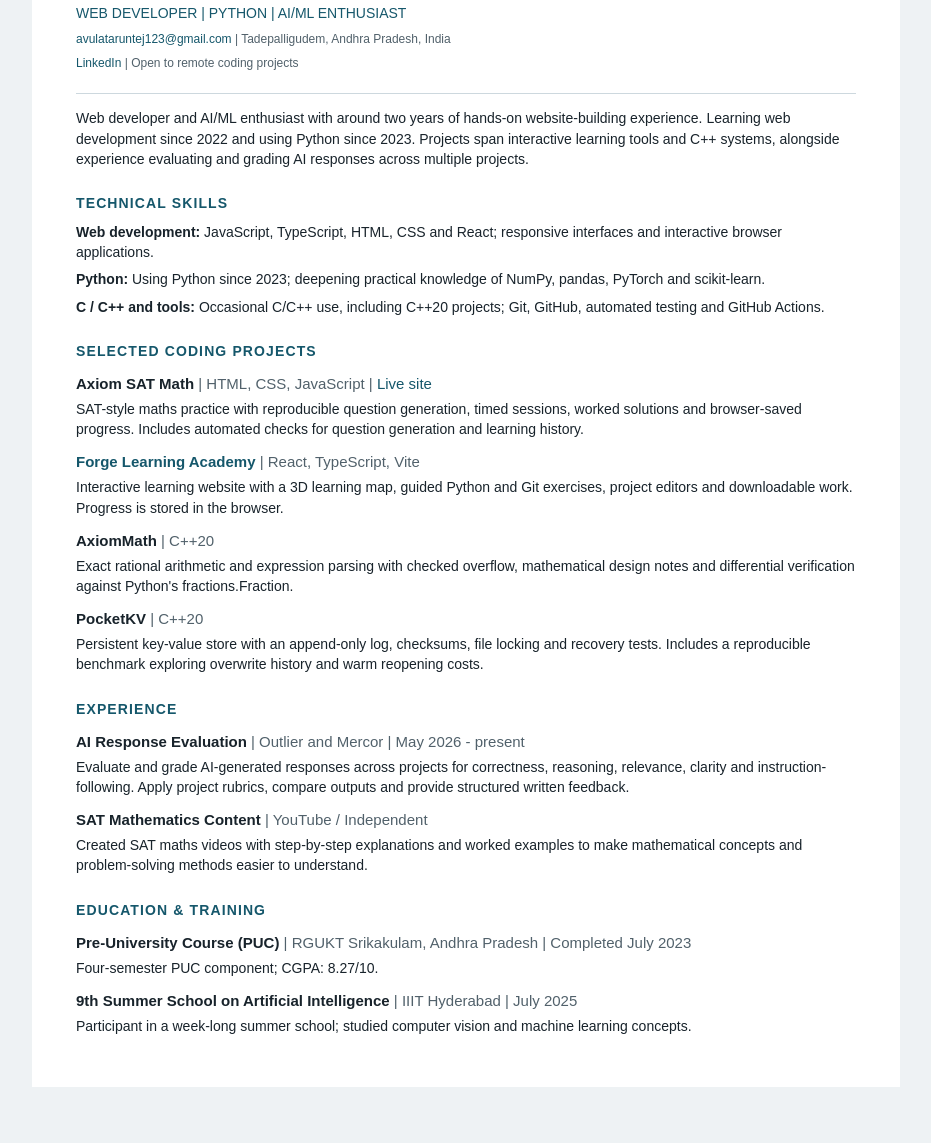
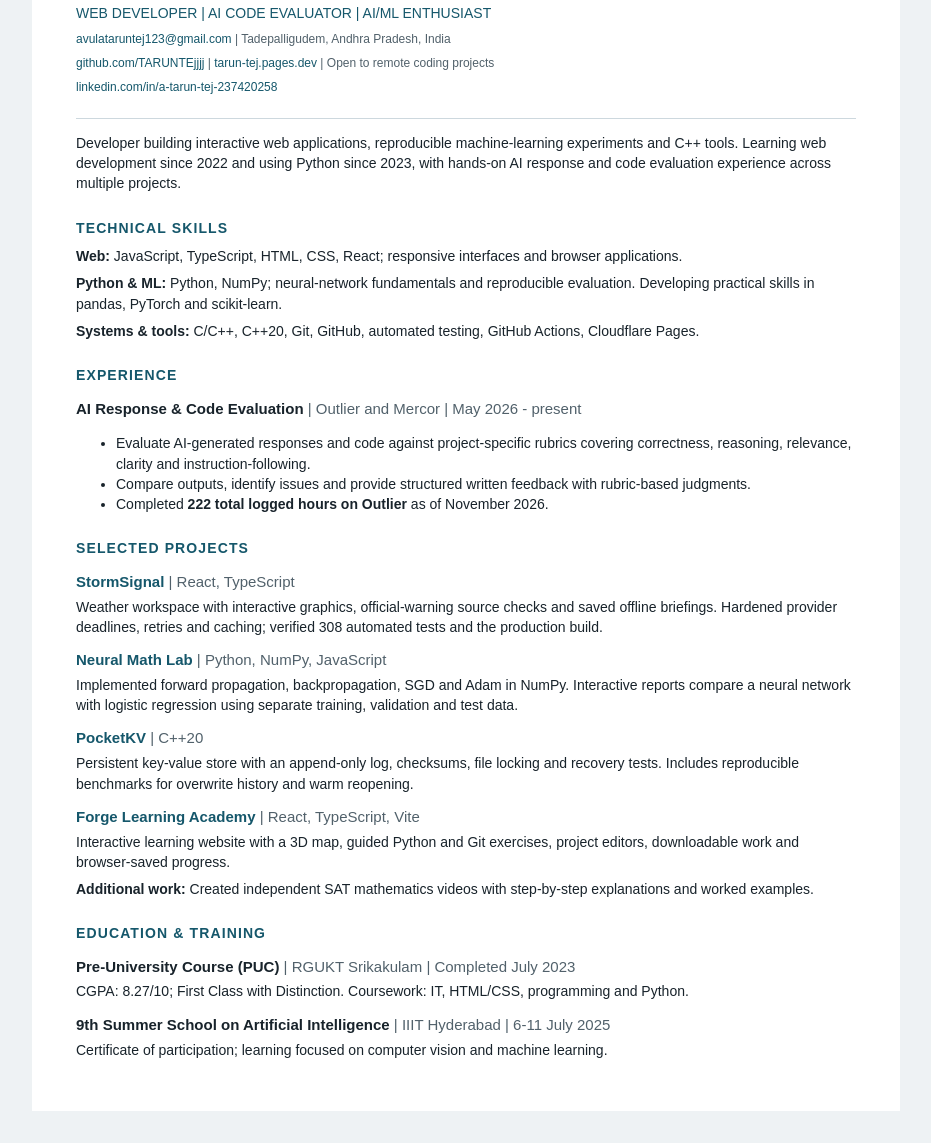
Before and after one commit to TARUNTEjjjj/tarun-tej-portfolio, a website: page resume/Avula-Tarun-Tej-Coding-Resume.html in a window 1280 px wide. Shown: the part 124-1267 px from the top of the page, without its empty margins (174-1105 px from the left). Before the commit the page ends 1243 px from the top, so only its background shows below. Drawn offline with Linux system fonts and the light colour scheme.

Commit message:
Refresh portfolio roles, public projects and evaluation experience

```diff
--- a/resume/Avula-Tarun-Tej-Bio.txt
+++ b/resume/Avula-Tarun-Tej-Bio.txt
@@ -1 +1 @@
-I'm a web developer and AI/ML enthusiast building interactive experiences with JavaScript, TypeScript, HTML and CSS. I've studied web development since 2022 and have around two years of hands-on project experience. I use Python, occasionally C/C++, and evaluate and grade AI responses across projects with Outlier and Mercor. My work includes Axiom SAT Math, Forge, AxiomMath and PocketKV, alongside SAT maths videos on YouTube. I attended IIIT Hyderabad's 9th Summer School on AI in 2025, exploring computer vision and machine learning.
+I'm Tarun Tej, a web developer, Python programmer and AI/ML enthusiast based in Tadepalligudem, Andhra Pradesh, India. I build interactive experiences with React, TypeScript, JavaScript, HTML and CSS, explore neural networks with NumPy, and work on mathematical and systems projects in C++. Alongside building, I evaluate AI-generated responses and code across task-specific rubrics with Outlier and Mercor, comparing outputs and providing structured written feedback. I have logged 222 total hours on Outlier as of November 2026; that total covers Outlier work overall. My public projects include StormSignal, Neural Math Lab, Attention Atlas, Avenquellis, Vedaris, Axiom SAT Math, Forge, AxiomMath and PocketKV. I attended IIIT Hyderabad's 9th Summer School on AI in July 2025 and completed RGUKT Srikakulam's PUC in July 2023 with a CGPA of 8.27/10 and First Class with Distinction. I'm interested in web and software development, Python projects, AI/ML learning opportunities and AI evaluation roles.
--- a/resume/Avula-Tarun-Tej-Coding-Resume.html
+++ b/resume/Avula-Tarun-Tej-Coding-Resume.html
@@ -1,19 +1,19 @@
-<!doctype html><html lang="en"><meta charset="utf-8"><meta name="viewport" content="width=device-width, initial-scale=1"><title>Avula Tarun Tej - Coding Resume</title>
+<!doctype html><html lang="en"><meta charset="utf-8"><meta name="viewport" content="width=device-width, initial-scale=1"><title>Avula Tarun Tej - Web Development, AI Code Evaluation and AI/ML</title>
 <style>body{font-family:Arial,Helvetica,sans-serif;color:#18232b;font-size:14px;line-height:1.45;margin:0;background:#eef2f4}main{max-width:780px;margin:32px auto;padding:44px;background:white}h1{font-size:32px;letter-spacing:.01em;margin:0 0 5px}h2{font-size:14px;letter-spacing:.08em;color:#15576b;margin:24px 0 8px}h3{font-size:15px;margin:12px 0 3px}p{margin:4px 0 7px}a{color:#15576b;text-decoration:none}header{border-bottom:1px solid #cdd8de;padding-bottom:14px;margin-bottom:14px}.meta{font-size:12px;color:#51616b}.headline{font-size:14px;color:#15576b}.stack{font-weight:400;color:#51616b}article{break-inside:avoid}@media(max-width:600px){main{margin:0;padding:26px}h1{font-size:28px}}@media print{@page{size:A4;margin:12mm}body{font-size:9.5pt;background:white}main{margin:0;padding:0;max-width:none}h1{font-size:25pt}h2{font-size:10pt;margin:14px 0 5px}h3{font-size:10pt;margin:8px 0 2px}.meta{font-size:9pt}.headline{font-size:10pt}p{margin:3px 0 5px}header{padding-bottom:9px;margin-bottom:9px}}</style><main>
-<header><h1>AVULA TARUN TEJ</h1><p class='headline'>WEB DEVELOPER  |  PYTHON  |  AI/ML ENTHUSIAST</p><p class='meta'><a href="mailto:avulataruntej123@gmail.com">avulataruntej123@gmail.com</a> | Tadepalligudem, Andhra Pradesh, India</p><p class='meta'><a href="https://www.linkedin.com/in/a-tarun-tej-237420258/">LinkedIn</a> | Open to remote coding projects</p></header>
-<p>Web developer and AI/ML enthusiast with around two years of hands-on website-building experience. Learning web development since 2022 and using Python since 2023. Projects span interactive learning tools and C++ systems, alongside experience evaluating and grading AI responses across multiple projects.</p><h2>TECHNICAL SKILLS</h2>
-<p><strong>Web development:</strong> JavaScript, TypeScript, HTML, CSS and React; responsive interfaces and interactive browser applications.</p>
-<p><strong>Python:</strong> Using Python since 2023; deepening practical knowledge of NumPy, pandas, PyTorch and scikit-learn.</p>
-<p><strong>C / C++ and tools:</strong> Occasional C/C++ use, including C++20 projects; Git, GitHub, automated testing and GitHub Actions.</p>
-<h2>SELECTED CODING PROJECTS</h2>
-<article><h3>Axiom SAT Math <span class='stack'>| HTML, CSS, JavaScript | <a href="https://axiom-sat.pages.dev/">Live site</a></span></h3><p>SAT-style maths practice with reproducible question generation, timed sessions, worked solutions and browser-saved progress. Includes automated checks for question generation and learning history.</p></article>
-<article><h3><a href="https://forge-learning-academy.pages.dev/">Forge Learning Academy</a> <span class='stack'>| React, TypeScript, Vite</span></h3><p>Interactive learning website with a 3D learning map, guided Python and Git exercises, project editors and downloadable work. Progress is stored in the browser.</p></article>
-<article><h3>AxiomMath <span class='stack'>| C++20</span></h3><p>Exact rational arithmetic and expression parsing with checked overflow, mathematical design notes and differential verification against Python&#x27;s fractions.Fraction.</p></article>
-<article><h3>PocketKV <span class='stack'>| C++20</span></h3><p>Persistent key-value store with an append-only log, checksums, file locking and recovery tests. Includes a reproducible benchmark exploring overwrite history and warm reopening costs.</p></article>
+<header><h1>AVULA TARUN TEJ</h1><p class='headline'>WEB DEVELOPER | AI CODE EVALUATOR | AI/ML ENTHUSIAST</p><p class='meta'><a href="mailto:avulataruntej123@gmail.com">avulataruntej123@gmail.com</a> | Tadepalligudem, Andhra Pradesh, India</p><p class='meta'><a href="https://github.com/TARUNTEjjjj">github.com/TARUNTEjjjj</a> | <a href="https://tarun-tej.pages.dev/">tarun-tej.pages.dev</a> | Open to remote coding projects</p><p class='meta'><a href="https://www.linkedin.com/in/a-tarun-tej-237420258/">linkedin.com/in/a-tarun-tej-237420258</a></p></header>
+<p>Developer building interactive web applications, reproducible machine-learning experiments and C++ tools. Learning web development since 2022 and using Python since 2023, with hands-on AI response and code evaluation experience across multiple projects.</p><h2>TECHNICAL SKILLS</h2>
+<p><strong>Web:</strong> JavaScript, TypeScript, HTML, CSS, React; responsive interfaces and browser applications.</p>
+<p><strong>Python &amp; ML:</strong> Python, NumPy; neural-network fundamentals and reproducible evaluation. Developing practical skills in pandas, PyTorch and scikit-learn.</p>
+<p><strong>Systems &amp; tools:</strong> C/C++, C++20, Git, GitHub, automated testing, GitHub Actions, Cloudflare Pages.</p>
 <h2>EXPERIENCE</h2>
-<article><h3>AI Response Evaluation <span class='stack'>| Outlier and Mercor | May 2026 - present</span></h3><p>Evaluate and grade AI-generated responses across projects for correctness, reasoning, relevance, clarity and instruction-following. Apply project rubrics, compare outputs and provide structured written feedback.</p></article>
-<article><h3>SAT Mathematics Content <span class='stack'>| YouTube / Independent</span></h3><p>Created SAT maths videos with step-by-step explanations and worked examples to make mathematical concepts and problem-solving methods easier to understand.</p></article>
+<article><h3>AI Response &amp; Code Evaluation <span class='stack'>| Outlier and Mercor | May 2026 - present</span></h3><ul><li>Evaluate AI-generated responses and code against project-specific rubrics covering correctness, reasoning, relevance, clarity and instruction-following.</li><li>Compare outputs, identify issues and provide structured written feedback with rubric-based judgments.</li><li>Completed <strong>222 total logged hours on Outlier</strong> as of November 2026.</li></ul></article>
+<h2>SELECTED PROJECTS</h2>
+<article><h3><a href="https://github.com/TARUNTEjjjj/stormsignal">StormSignal</a> <span class='stack'>| React, TypeScript</span></h3><p>Weather workspace with interactive graphics, official-warning source checks and saved offline briefings. Hardened provider deadlines, retries and caching; verified 308 automated tests and the production build.</p></article>
+<article><h3><a href="https://github.com/TARUNTEjjjj/neural-math-lab">Neural Math Lab</a> <span class='stack'>| Python, NumPy, JavaScript</span></h3><p>Implemented forward propagation, backpropagation, SGD and Adam in NumPy. Interactive reports compare a neural network with logistic regression using separate training, validation and test data.</p></article>
+<article><h3><a href="https://github.com/TARUNTEjjjj/pocketkv">PocketKV</a> <span class='stack'>| C++20</span></h3><p>Persistent key-value store with an append-only log, checksums, file locking and recovery tests. Includes reproducible benchmarks for overwrite history and warm reopening.</p></article>
+<article><h3><a href="https://github.com/TARUNTEjjjj/forge-learning-academy">Forge Learning Academy</a> <span class='stack'>| React, TypeScript, Vite</span></h3><p>Interactive learning website with a 3D map, guided Python and Git exercises, project editors, downloadable work and browser-saved progress.</p></article>
+<p><strong>Additional work:</strong> Created independent SAT mathematics videos with step-by-step explanations and worked examples.</p>
 <h2>EDUCATION &amp; TRAINING</h2>
-<article><h3>Pre-University Course (PUC) <span class='stack'>| RGUKT Srikakulam, Andhra Pradesh | Completed July 2023</span></h3><p>Four-semester PUC component; CGPA: 8.27/10.</p></article>
-<article><h3>9th Summer School on Artificial Intelligence <span class='stack'>| IIIT Hyderabad | July 2025</span></h3><p>Participant in a week-long summer school; studied computer vision and machine learning concepts.</p></article>
+<article><h3>Pre-University Course (PUC) <span class='stack'>| RGUKT Srikakulam | Completed July 2023</span></h3><p>CGPA: 8.27/10; First Class with Distinction. Coursework: IT, HTML/CSS, programming and Python.</p></article>
+<article><h3>9th Summer School on Artificial Intelligence <span class='stack'>| IIIT Hyderabad | 6-11 July 2025</span></h3><p>Certificate of participation; learning focused on computer vision and machine learning.</p></article>
 </main></html>
```
Also changed, not shown: README.md, dist/app.js, dist/index.html, dist/styles.css, 2 other files.
